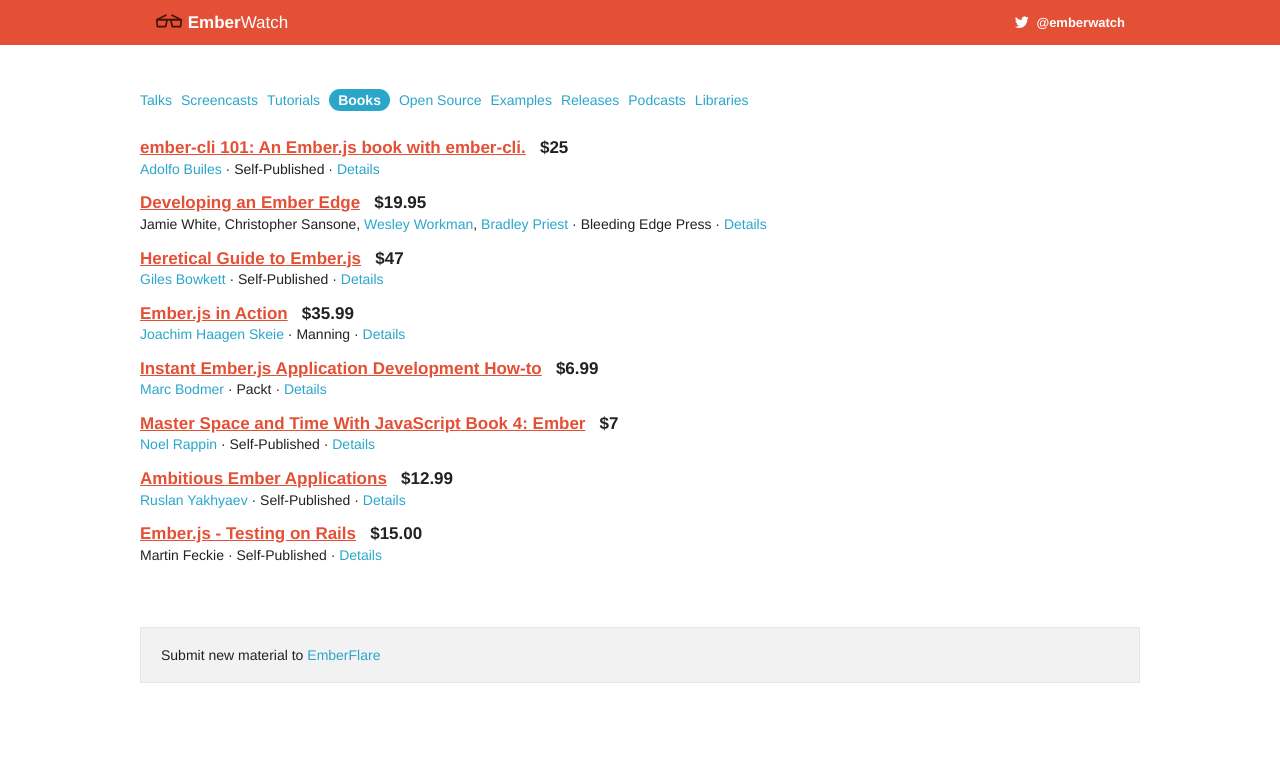
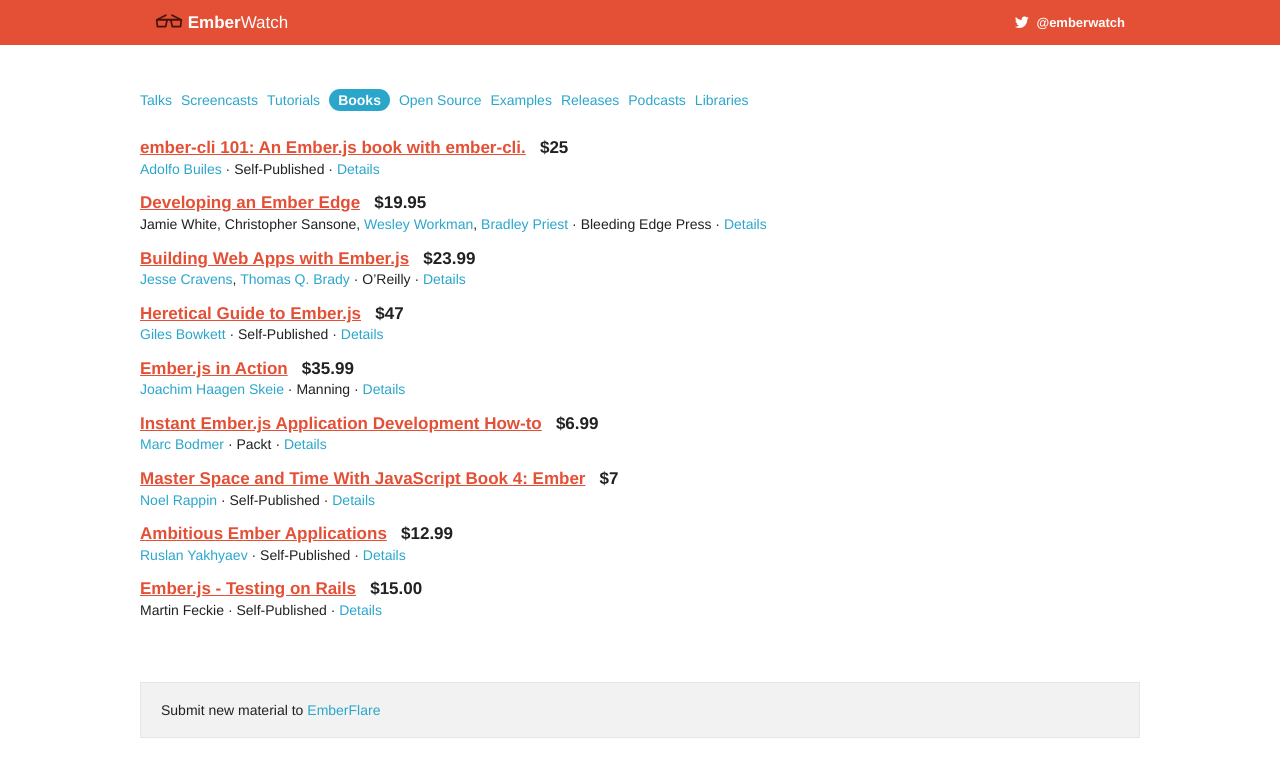
Before and after one commit to emberwatch/emberwatch, a Jekyll site: the page built from books.html, in a window 1280 px wide. Shown: the top 777 px of the page. Built offline with Jekyll 4.4.1, drawn with Linux system fonts in a browser that asks for light colours; comment, search, counter and statistics services are not loaded.

Commit message:
Add O’Reilly Book

```diff
--- a/_data/books.yml
+++ b/_data/books.yml
@@ -14,6 +14,13 @@
   publisher: Bleeding Edge Press
   url: http://bleedingedgepress.com/our-books/developing-an-ember-edge/
   price: $19.95
+- title: 'Building Web Apps with Ember.js'
+  author_ids:
+  - 41
+  - 83
+  publisher: O’Reilly
+  url: http://shop.oreilly.com/product/0636920030782.do
+  price: $23.99
 - title: Heretical Guide to Ember.js
   author_ids:
   - 53
@@ -32,7 +39,7 @@
   - 25
   url: http://www.packtpub.com/emberjs-application-development/book
   price: $6.99
-- title: ! 'Master Space and Time With JavaScript Book 4: Ember'
+- title: 'Master Space and Time With JavaScript Book 4: Ember'
   author_ids:
   - 24
   publisher: Self-Published
```
